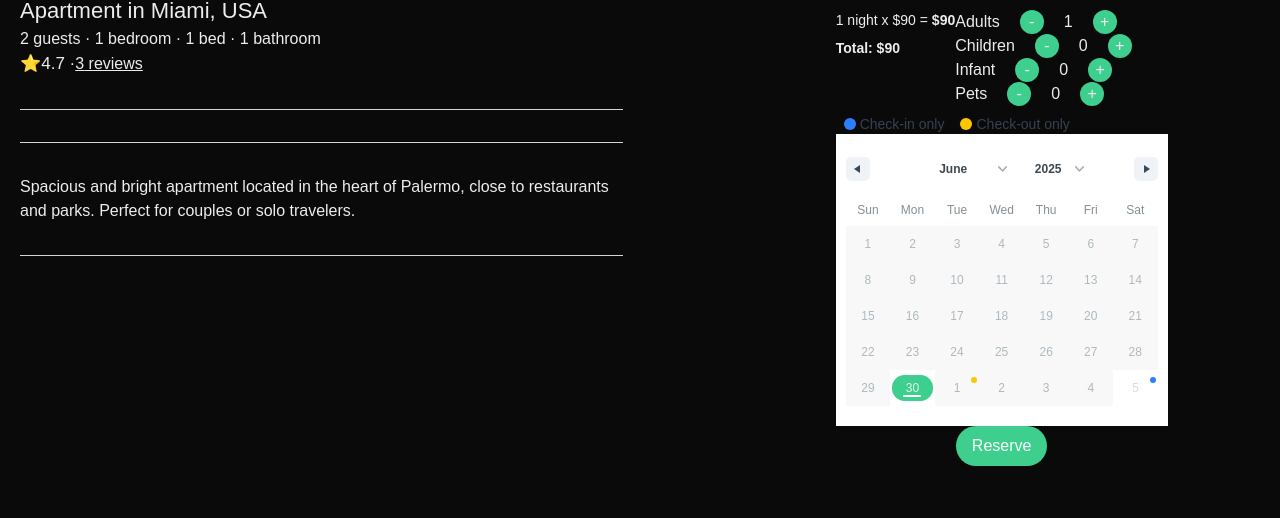
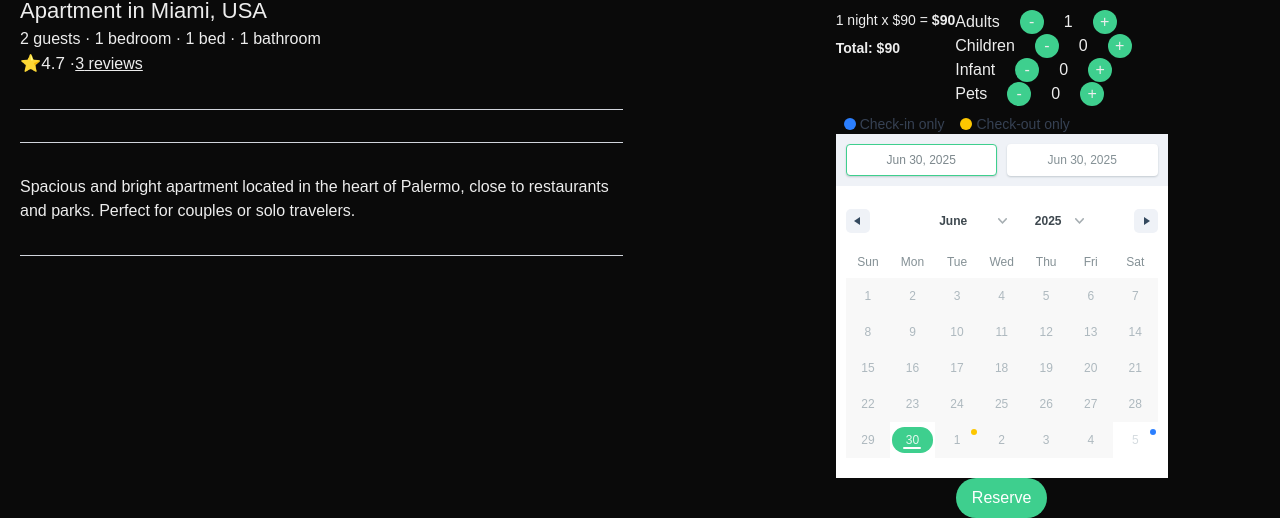
Before and after one commit to BarberoPablo/Staybnb, a Next.js app: page /listing/1 in a window 1280 px wide. Shown: the part 430-948 px from the top of the page. Before the commit the page ends 896 px from the top, so only its background shows below. Built offline with nearby package versions, Linux system fonts and the light colour scheme; no server answers.

Commit message:
feat: showing checkin and checkout date on calendar

```diff
--- a/src/components/Booking/BookingForm.tsx
+++ b/src/components/Booking/BookingForm.tsx
@@ -122,7 +122,7 @@ export default function BookingForm({
             onChange={handleChangeDateRange}
             minDate={new Date()}
             rangeColors={[errors.dateRange ? "#fb2c36" : "#3ecf8e"]}
-            showDateDisplay={false}
+            showDateDisplay={true}
             disabledDates={isSelectingCheckOut ? disabledDates.unavailableCheckOutDates.filtered : disabledDates.unavailableCheckInDates.filtered}
             dayContentRenderer={getCustomDayContent(disabledDates)}
           />
@@ -171,7 +171,7 @@ export default function BookingForm({
             onChange={handleChangeDateRange}
             minDate={new Date()}
             rangeColors={[errors.dateRange ? "#fb2c36" : "#3ecf8e"]}
-            showDateDisplay={false}
+            showDateDisplay={true}
             disabledDates={isSelectingCheckOut ? disabledDates.unavailableCheckOutDates.filtered : disabledDates.unavailableCheckInDates.filtered}
             dayContentRenderer={getCustomDayContent(disabledDates)}
           />
```
